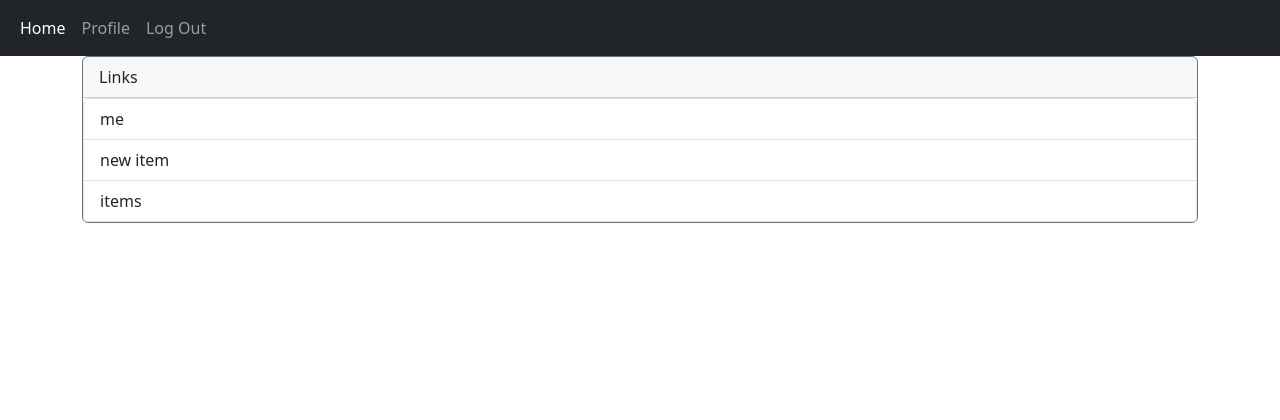
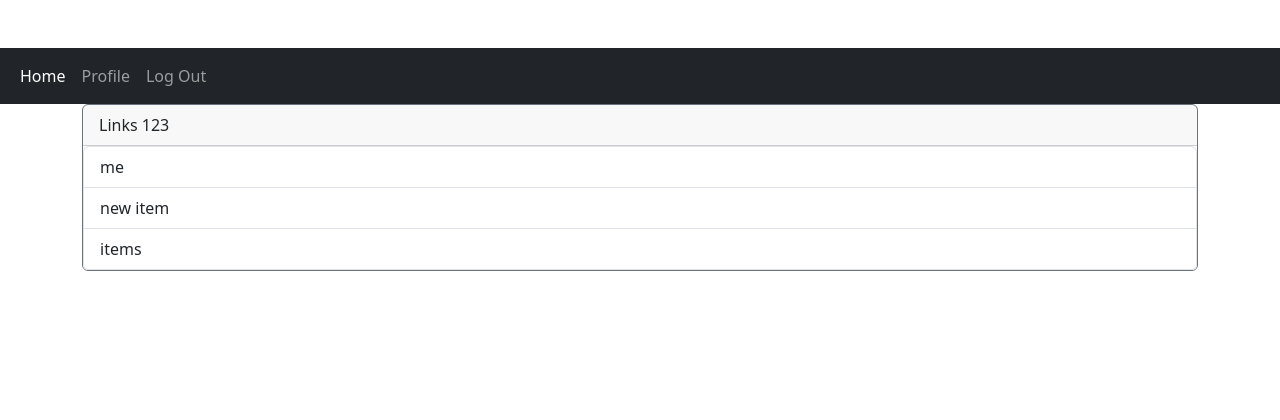
Before and after one commit to thogb/CITS5505-group-project, a Flask app: page / in a window 1280 px wide. Shown: the top 420 px of the page. After the commit the page ends 271 px from the top, so only its background shows below. Run offline with Flask 3, Linux system fonts and the light colour scheme; the visitor is signed in with stand-in values (Sample User, id 1).

Commit message:
updated css link for base.html

```diff
--- a/app/models.py
+++ b/app/models.py
@@ -33,7 +33,8 @@ class User(UserMixin, db.Model):
         self.password = generate_password_hash(password)
 
     def check_password(self, password):
-        return check_password_hash(self.password, password)
+        return True
+        # return check_password_hash(self.password, password)
 
 
 class Address(db.Model):
--- a/app/templates/base.html
+++ b/app/templates/base.html
@@ -13,6 +13,7 @@
       integrity="sha384-QWTKZyjpPEjISv5WaRU9OFeRpok6YctnYmDr5pNlyT2bRjXh0JMhjY6hW+ALEwIH"
       crossorigin="anonymous"
     />
+    <link rel="stylesheet" href="../static/css/carousel.css">
 
     <!-- Material Icons -->
     <!-- <link rel="stylesheet" href="https://fonts.googleapis.com/css2?family=Material+Symbols+Outlined:opsz,wght,FILL,GRAD@24,400,0,0" /> -->
--- a/app/templates/home/home.html
+++ b/app/templates/home/home.html
@@ -6,7 +6,7 @@
 <!-- TODO: remove and replace with a proper home page -->
 <div class="card border-secondary">
     <div class="card-header">
-        Links
+        Links 123
     </div>
     <div class="card-body p-0 list-group">
         <a href="{{ url_for('me.me') }}" class="list-group-item list-group-item-action " >me</a>
```
Also changed, not shown: app.db, 4 other files.
